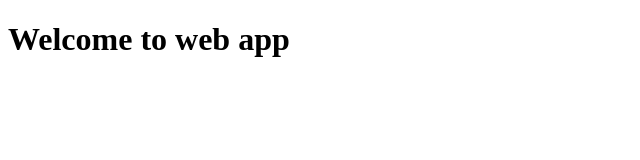
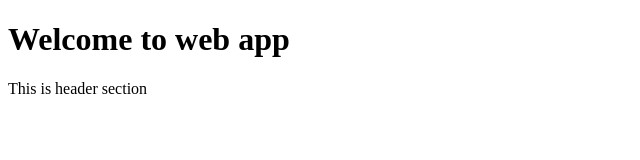
Before and after one commit to 5459208-dot/web-app-project, a plain HTML site: page index.html in a window 1280 px wide. Shown: the whole page, without its empty margins (0-640 px from the left). Drawn offline with Linux system fonts and the light colour scheme.

Commit message:
Added Header Section

```diff
--- a/index.html
+++ b/index.html
@@ -7,5 +7,6 @@
 </head>
 <body>
     <h1>Welcome to web app</h1>
+    <p>This is header section</p>
 </body>
 </html>
```
